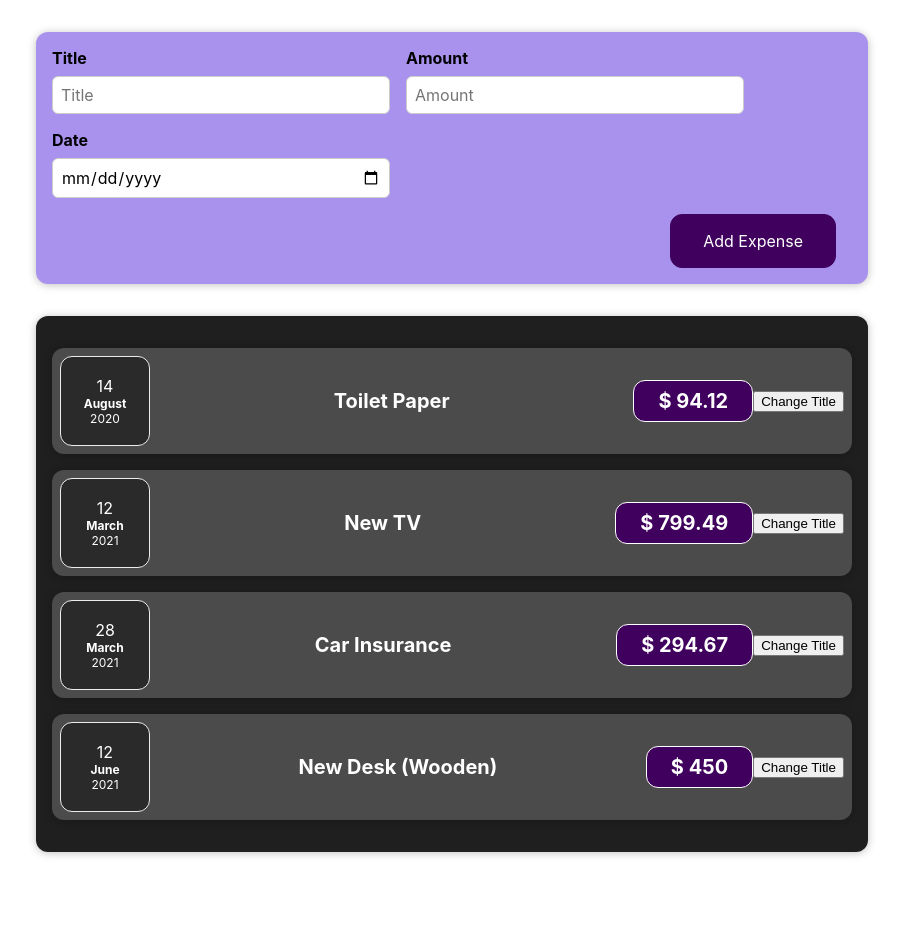
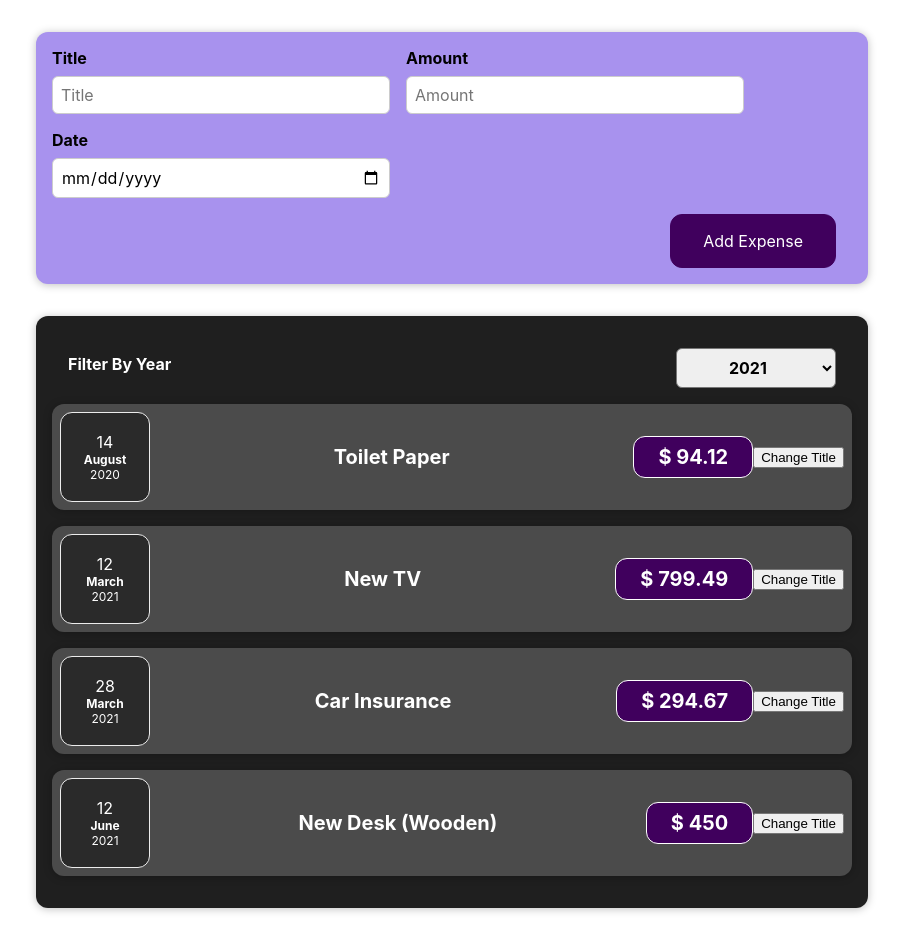
Before and after one commit to quill-tech/expense-tracker, a React (Create React App) app: page / in a window 1280 px wide. Shown: the whole page, without its empty margins (188-1091 px from the left). Before the commit the page ends 884 px from the top, so only its background shows below. Built offline with nearby package versions, Linux system fonts and the light colour scheme.

Commit message:
Added filter method with its two way binding

```diff
--- /dev/null
+++ b/src/components/ExpensesComponent/ExpenseFilter/ExpenseFilter.components.jsx
@@ -0,0 +1,23 @@
+import React from 'react'
+
+import './ExpenseFilter.styles.css'
+
+const ExpenseFilter = props => {
+  const expenseFilterHandler = event => {
+    props.onFilterYear(event.target.value)
+  }
+  return (
+    <div className='expenses-filter'>
+      <div className='expenses-filter__control'>
+        <label> Filter By Year</label>
+        <select value={props.defaultYear} onChange={expenseFilterHandler}>
+          <option value='2022'>2022</option>
+          <option value='2021'>2021</option>
+          <option value='2020'>2020</option>
+          <option value='2019'>2019</option>
+        </select>
+      </div>
+    </div>
+  )
+}
+export default ExpenseFilter
--- /dev/null
+++ b/src/components/ExpensesComponent/ExpenseFilter/ExpenseFilter.styles.css
@@ -0,0 +1,24 @@
+.expenses-filter {
+  color: white;
+  padding: 0 1rem;
+}
+
+.expenses-filter__control {
+  display: flex;
+  width: 100%;
+  align-items: center;
+  justify-content: space-between;
+  margin: 1rem 0;
+}
+
+.expenses-filter label {
+  font-weight: bold;
+  margin-bottom: 0.5rem;
+}
+
+.expenses-filter select {
+  font: inherit;
+  padding: 0.5rem 3rem;
+  font-weight: bold;
+  border-radius: 6px;
+}
--- a/src/components/ExpensesComponent/Expenses/Expenses.component.jsx
+++ b/src/components/ExpensesComponent/Expenses/Expenses.component.jsx
@@ -1,10 +1,29 @@
+import { useState } from 'react'
 import Card from '../../UI/Card/Card.components'
 import ExpenseItem from '../ExpenseItem/ExpenseItem.component'
+import ExpenseFilter from '../ExpenseFilter/ExpenseFilter.components'
 import './Expenses.styles.css'
-export const Expenses = ({ items }) => (
-  <Card className='expenses'>
-    {items.map(({ title, amount, date, ...item }) => (
-      <ExpenseItem key={item.id} title={title} amount={amount} date={date} />
-    ))}
-  </Card>
-)
+export const Expenses = ({ items }) => {
+  const [filteredYear, setFilteredYear] = useState('2021')
+  const filterSelectedYearHandler = selectedYear => {
+    setFilteredYear(selectedYear)
+  }
+  return (
+    <div>
+      <Card className='expenses'>
+        <ExpenseFilter
+          defaultYear={filteredYear}
+          onFilterYear={filterSelectedYearHandler}
+        />
+        {items.map(({ title, amount, date, ...item }) => (
+          <ExpenseItem
+            key={item.id}
+            title={title}
+            amount={amount}
+            date={date}
+          />
+        ))}
+      </Card>
+    </div>
+  )
+}
```
